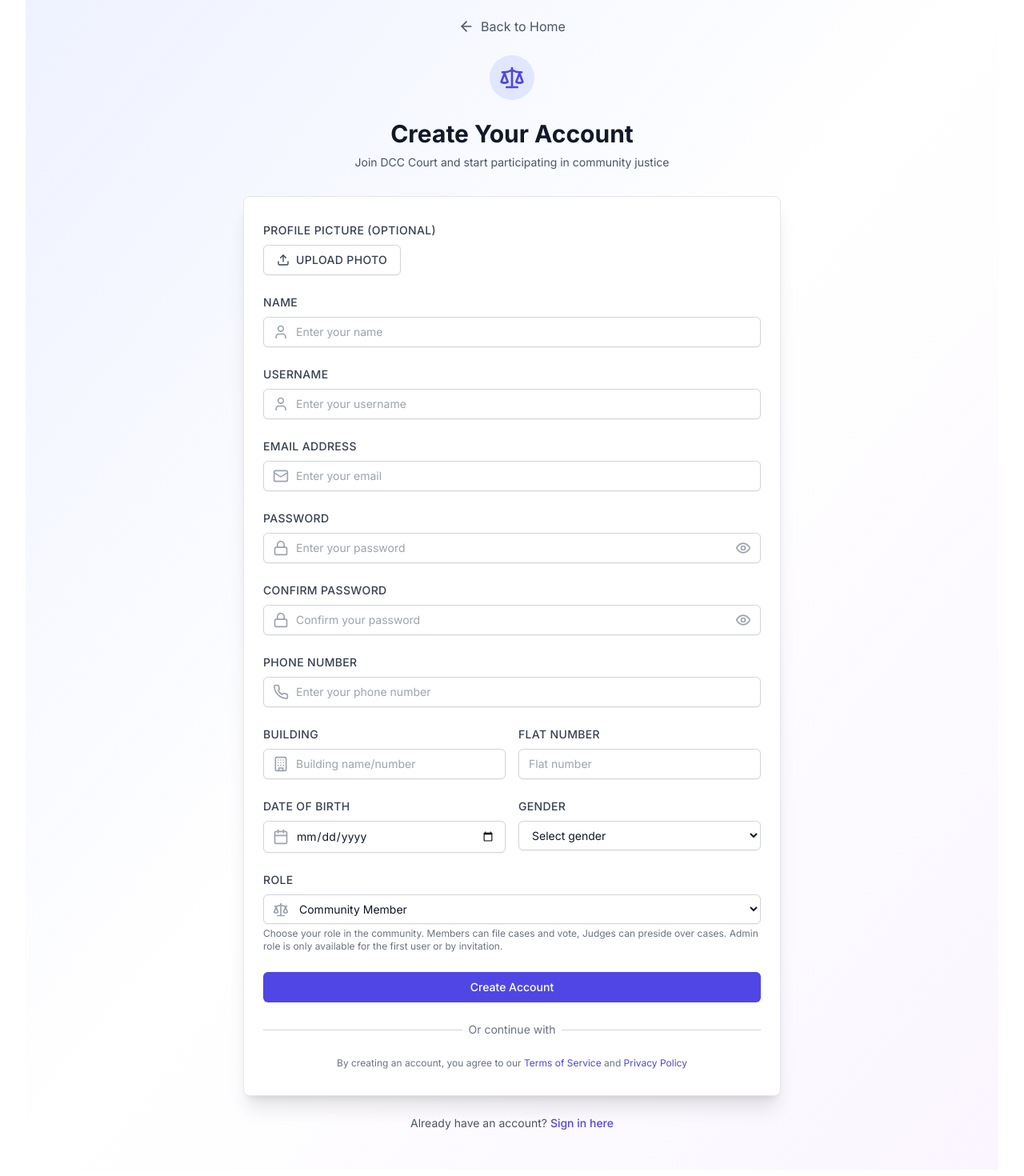
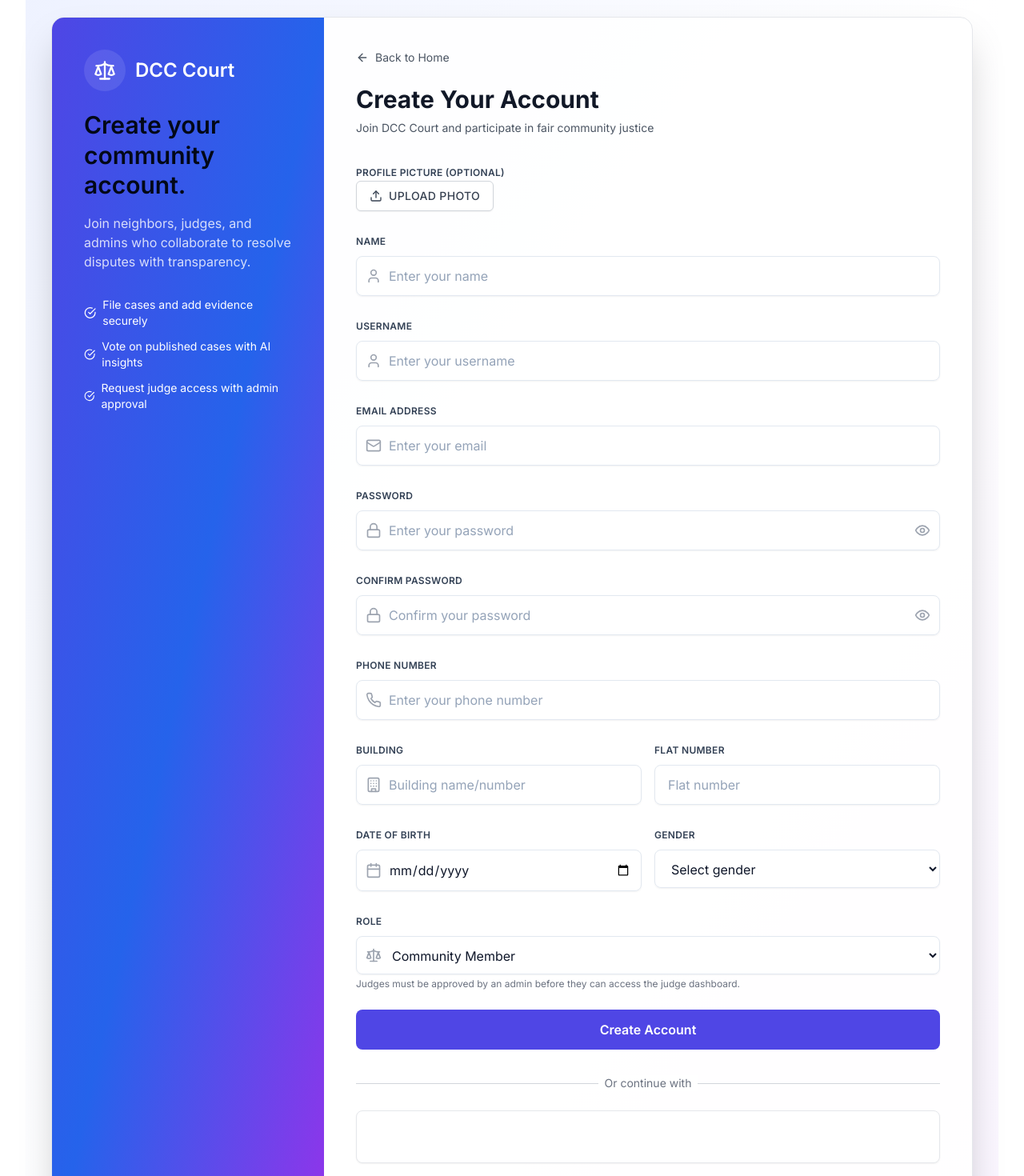
Before and after one commit to Rajnishtheone/Rajnishtheone-decentralized-community-court, a React (Vite) app in the folder frontend/: page /register in a window 1280 px wide. Shown: the part 180-1650 px from the top of the page at 80% size. Built offline with nearby package versions, Linux system fonts and the light colour scheme; no server answers.

Commit message:
feat(frontend): redesign register and enable Google sign-in

```diff
--- a/frontend/src/pages/Register.jsx
+++ b/frontend/src/pages/Register.jsx
@@ -1,7 +1,8 @@
 import React, { useState, useEffect } from 'react'
 import { Link, useNavigate } from 'react-router-dom'
 import { useAuth } from '../context/AuthContext'
-import { Eye, EyeOff, Mail, Lock, User, Phone, Building, Calendar, ArrowLeft, Scale, AlertCircle, Upload } from 'lucide-react'
+import { useTheme } from '../context/ThemeContext.jsx'
+import { Eye, EyeOff, Mail, Lock, User, Phone, Building, Calendar, ArrowLeft, Scale, AlertCircle, Upload, CheckCircle } from 'lucide-react'
 import TermsModal from '../components/TermsModal'
 import { GoogleLogin } from '@react-oauth/google'
 import toast from 'react-hot-toast'
@@ -19,7 +20,7 @@ const Register = () => {
     flat: '',
     dateOfBirth: '',
     gender: '',
-    role: 'member' // Default role
+    role: 'member'
   })
   const [isFirstUser, setIsFirstUser] = useState(false)
   const [showPassword, setShowPassword] = useState(false)
@@ -31,9 +32,9 @@ const Register = () => {
   const [profilePicPreview, setProfilePicPreview] = useState('')
 
   const { register, googleLogin } = useAuth()
+  const { isDark } = useTheme()
   const navigate = useNavigate()
 
-  // Check if this is the first user
   useEffect(() => {
     const checkFirstUser = async () => {
       try {
@@ -57,7 +58,6 @@ const Register = () => {
       ...prev,
       [name]: value
     }))
-    // Clear error when user starts typing
     if (errors[name]) {
       setErrors(prev => ({
         ...prev,
@@ -193,34 +193,55 @@ const Register = () => {
 
   return (
     <div className="min-h-screen bg-gradient-to-br from-indigo-50 via-white to-purple-50 dark:from-gray-900 dark:via-gray-800 dark:to-gray-900 py-12 px-4 sm:px-6 lg:px-8">
-      <div className="max-w-2xl mx-auto">
-        {/* Header */}
-        <div className="text-center mb-8">
-          <Link to="/" className="inline-flex items-center space-x-2 mb-6">
-            <ArrowLeft className="h-5 w-5 text-gray-600 dark:text-gray-400" />
-            <span className="text-gray-600 dark:text-gray-400">Back to Home</span>
-          </Link>
-
-          <div className="flex justify-center mb-6">
-            <div className="p-3 bg-indigo-100 dark:bg-indigo-900 rounded-full">
-              <Scale className="h-8 w-8 text-indigo-600 dark:text-indigo-400" />
+      <div className="w-full max-w-6xl mx-auto bg-white/90 dark:bg-gray-800/90 border border-gray-200 dark:border-gray-700 rounded-2xl shadow-2xl overflow-hidden grid grid-cols-1 lg:grid-cols-[340px_minmax(0,1fr)]">
+        <div className="hidden lg:flex flex-col justify-between p-10 bg-gradient-to-br from-indigo-600 via-blue-600 to-purple-600 text-white">
+          <div>
+            <div className="flex items-center space-x-3 mb-6">
+              <div className="p-3 bg-white/10 rounded-full">
+                <Scale className="h-7 w-7" />
+              </div>
+              <span className="text-2xl font-semibold">DCC Court</span>
+            </div>
+            <h2 className="text-3xl font-semibold leading-tight">Create your community account.</h2>
+            <p className="mt-4 text-white/80">
+              Join neighbors, judges, and admins who collaborate to resolve disputes with transparency.
+            </p>
+            <div className="mt-8 space-y-3 text-sm">
+              <div className="flex items-center gap-2">
+                <CheckCircle className="h-4 w-4" />
+                File cases and add evidence securely
+              </div>
+              <div className="flex items-center gap-2">
+                <CheckCircle className="h-4 w-4" />
+                Vote on published cases with AI insights
+              </div>
+              <div className="flex items-center gap-2">
+                <CheckCircle className="h-4 w-4" />
+                Request judge access with admin approval
+              </div>
+            </div>
+          </div>
+          <div className="text-xs text-white/70">
+            Already a member? Sign in to continue.
           </div>
         </div>
 
-          <h2 className="text-3xl font-bold text-gray-900 dark:text-white">
-            Create Your Account
-          </h2>
-          <p className="mt-2 text-sm text-gray-600 dark:text-gray-400">
-            Join DCC Court and start participating in community justice
-          </p>
+        <div className="p-8 sm:p-10">
+          <div className="flex items-center justify-between mb-6">
+            <Link to="/" className="inline-flex items-center space-x-2 text-sm text-gray-600 dark:text-gray-300">
+              <ArrowLeft className="h-4 w-4" />
+              <span>Back to Home</span>
+            </Link>
           </div>
 
-        {/* Registration Form */}
-        <div className="bg-white dark:bg-gray-800 py-8 px-6 shadow-xl rounded-lg border border-gray-200 dark:border-gray-700">
-          <form onSubmit={handleSubmit} className="space-y-6">
-            {/* Profile Picture */}
+          <h2 className="text-3xl font-bold text-gray-900 dark:text-white">Create Your Account</h2>
+          <p className="mt-2 text-sm text-gray-600 dark:text-gray-400">
+            Join DCC Court and participate in fair community justice
+          </p>
+
+          <form onSubmit={handleSubmit} className="mt-8 space-y-6">
             <div>
-              <label className="block text-sm font-medium text-gray-700 dark:text-gray-300 mb-2">
+              <label className="form-label">
                 Profile Picture (Optional)
               </label>
               <div className="flex items-center space-x-4">
@@ -250,9 +271,8 @@ const Register = () => {
               </div>
             </div>
 
-            {/* Name */}
             <div>
-              <label htmlFor="name" className="block text-sm font-medium text-gray-700 dark:text-gray-300 mb-2">
+              <label htmlFor="name" className="form-label">
                 Name
               </label>
               <div className="relative">
@@ -266,11 +286,7 @@ const Register = () => {
                   autoComplete="name"
                   value={formData.name}
                   onChange={handleChange}
-                  className={`block w-full pl-10 pr-3 py-2 border rounded-md shadow-sm placeholder-gray-400 focus:outline-none focus:ring-indigo-500 focus:border-indigo-500 sm:text-sm ${
-                    errors.name
-                      ? 'border-red-300 dark:border-red-600'
-                      : 'border-gray-300 dark:border-gray-600'
-                  } bg-white dark:bg-gray-700 text-gray-900 dark:text-white`}
+                  className={`form-input pl-10 pr-3 ${errors.name ? 'border-red-300 dark:border-red-600' : ''}`}
                   placeholder="Enter your name"
                 />
               </div>
@@ -282,9 +298,8 @@ const Register = () => {
               )}
             </div>
 
-            {/* Username */}
             <div>
-              <label htmlFor="username" className="block text-sm font-medium text-gray-700 dark:text-gray-300 mb-2">
+              <label htmlFor="username" className="form-label">
                 Username
               </label>
               <div className="relative">
@@ -299,11 +314,7 @@ const Register = () => {
                   required
                   value={formData.username}
                   onChange={handleChange}
-                  className={`block w-full pl-10 pr-3 py-2 border rounded-md shadow-sm placeholder-gray-400 focus:outline-none focus:ring-indigo-500 focus:border-indigo-500 sm:text-sm ${
-                    errors.username
-                      ? 'border-red-300 dark:border-red-600'
-                      : 'border-gray-300 dark:border-gray-600'
-                  } bg-white dark:bg-gray-700 text-gray-900 dark:text-white`}
+                  className={`form-input pl-10 pr-3 ${errors.username ? 'border-red-300 dark:border-red-600' : ''}`}
                   placeholder="Enter your username"
                 />
               </div>
@@ -315,9 +326,8 @@ const Register = () => {
               )}
             </div>
 
-            {/* Email */}
             <div>
-              <label htmlFor="email" className="block text-sm font-medium text-gray-700 dark:text-gray-300 mb-2">
+              <label htmlFor="email" className="form-label">
                 Email Address
               </label>
               <div className="relative">
@@ -332,11 +342,7 @@ const Register = () => {
                   required
                   value={formData.email}
                   onChange={handleChange}
-                  className={`block w-full pl-10 pr-3 py-2 border rounded-md shadow-sm placeholder-gray-400 focus:outline-none focus:ring-indigo-500 focus:border-indigo-500 sm:text-sm ${
-                    errors.email
-                      ? 'border-red-300 dark:border-red-600'
-                      : 'border-gray-300 dark:border-gray-600'
-                  } bg-white dark:bg-gray-700 text-gray-900 dark:text-white`}
+                  className={`form-input pl-10 pr-3 ${errors.email ? 'border-red-300 dark:border-red-600' : ''}`}
                   placeholder="Enter your email"
                 />
               </div>
@@ -348,9 +354,8 @@ const Register = () => {
               )}
             </div>
 
-            {/* Password */}
             <div>
-              <label htmlFor="password" className="block text-sm font-medium text-gray-700 dark:text-gray-300 mb-2">
+              <label htmlFor="password" className="form-label">
                 Password
               </label>
               <div className="relative">
@@ -365,11 +370,7 @@ const Register = () => {
                   required
                   value={formData.password}
                   onChange={handleChange}
-                  className={`block w-full pl-10 pr-10 py-2 border rounded-md shadow-sm placeholder-gray-400 focus:outline-none focus:ring-indigo-500 focus:border-indigo-500 sm:text-sm ${
-                    errors.password
-                      ? 'border-red-300 dark:border-red-600'
-                      : 'border-gray-300 dark:border-gray-600'
-                  } bg-white dark:bg-gray-700 text-gray-900 dark:text-white`}
+                  className={`form-input pl-10 pr-10 ${errors.password ? 'border-red-300 dark:border-red-600' : ''}`}
                   placeholder="Enter your password"
                 />
                 <button
@@ -392,9 +393,8 @@ const Register = () => {
               )}
             </div>
 
-            {/* Confirm Password */}
             <div>
-              <label htmlFor="confirmPassword" className="block text-sm font-medium text-gray-700 dark:text-gray-300 mb-2">
+              <label htmlFor="confirmPassword" className="form-label">
                 Confirm Password
               </label>
               <div className="relative">
@@ -409,11 +409,7 @@ const Register = () => {
                   required
                   value={formData.confirmPassword}
                   onChange={handleChange}
-                  className={`block w-full pl-10 pr-10 py-2 border rounded-md shadow-sm placeholder-gray-400 focus:outline-none focus:ring-indigo-500 focus:border-indigo-500 sm:text-sm ${
-                    errors.confirmPassword
-                      ? 'border-red-300 dark:border-red-600'
-                      : 'border-gray-300 dark:border-gray-600'
-                  } bg-white dark:bg-gray-700 text-gray-900 dark:text-white`}
+                  className={`form-input pl-10 pr-10 ${errors.confirmPassword ? 'border-red-300 dark:border-red-600' : ''}`}
                   placeholder="Confirm your password"
                 />
                 <button
@@ -436,9 +432,8 @@ const Register = () => {
               )}
             </div>
 
-            {/* Phone */}
             <div>
-              <label htmlFor="phone" className="block text-sm font-medium text-gray-700 dark:text-gray-300 mb-2">
+              <label htmlFor="phone" className="form-label">
                 Phone Number
               </label>
               <div className="relative">
@@ -453,11 +448,7 @@ const Register = () => {
                   required
                   value={formData.phone}
                   onChange={handleChange}
-                  className={`block w-full pl-10 pr-3 py-2 border rounded-md shadow-sm placeholder-gray-400 focus:outline-none focus:ring-indigo-500 focus:border-indigo-500 sm:text-sm ${
-                    errors.phone
-                      ? 'border-red-300 dark:border-red-600'
-                      : 'border-gray-300 dark:border-gray-600'
-                  } bg-white dark:bg-gray-700 text-gray-900 dark:text-white`}
+                  className={`form-input pl-10 pr-3 ${errors.phone ? 'border-red-300 dark:border-red-600' : ''}`}
                   placeholder="Enter your phone number"
                 />
               </div>
@@ -469,10 +460,9 @@ const Register = () => {
               )}
             </div>
 
-            {/* Building and Flat */}
             <div className="grid grid-cols-1 md:grid-cols-2 gap-4">
               <div>
-                <label htmlFor="building" className="block text-sm font-medium text-gray-700 dark:text-gray-300 mb-2">
+                <label htmlFor="building" className="form-label">
                   Building
                 </label>
                 <div className="relative">
@@ -486,11 +476,7 @@ const Register = () => {
                     required
                     value={formData.building}
                     onChange={handleChange}
-                    className={`block w-full pl-10 pr-3 py-2 border rounded-md shadow-sm placeholder-gray-400 focus:outline-none focus:ring-indigo-500 focus:border-indigo-500 sm:text-sm ${
-                      errors.building
-                        ? 'border-red-300 dark:border-red-600'
-                        : 'border-gray-300 dark:border-gray-600'
-                    } bg-white dark:bg-gray-700 text-gray-900 dark:text-white`}
+                    className={`form-input pl-10 pr-3 ${errors.building ? 'border-red-300 dark:border-red-600' : ''}`}
                     placeholder="Building name/number"
                   />
                 </div>
@@ -503,7 +489,7 @@ const Register = () => {
               </div>
 
               <div>
-                <label htmlFor="flat" className="block text-sm font-medium text-gray-700 dark:text-gray-300 mb-2">
+                <label htmlFor="flat" className="form-label">
                   Flat Number
                 </label>
                 <input
@@ -513,11 +499,7 @@ const Register = () => {
                   required
                   value={formData.flat}
                   onChange={handleChange}
-                  className={`block w-full px-3 py-2 border rounded-md shadow-sm placeholder-gray-400 focus:outline-none focus:ring-indigo-500 focus:border-indigo-500 sm:text-sm ${
-                    errors.flat
-                      ? 'border-red-300 dark:border-red-600'
-                      : 'border-gray-300 dark:border-gray-600'
-                  } bg-white dark:bg-gray-700 text-gray-900 dark:text-white`}
+                  className={`form-input ${errors.flat ? 'border-red-300 dark:border-red-600' : ''}`}
                   placeholder="Flat number"
                 />
                 {errors.flat && (
@@ -529,10 +511,9 @@ const Register = () => {
               </div>
             </div>
 
-            {/* Date of Birth and Gender */}
             <div className="grid grid-cols-1 md:grid-cols-2 gap-4">
               <div>
-                <label htmlFor="dateOfBirth" className="block text-sm font-medium text-gray-700 dark:text-gray-300 mb-2">
+                <label htmlFor="dateOfBirth" className="form-label">
                   Date of Birth
                 </label>
                 <div className="relative">
@@ -546,11 +527,7 @@ const Register = () => {
                     required
                     value={formData.dateOfBirth}
                     onChange={handleChange}
-                    className={`block w-full pl-10 pr-3 py-2 border rounded-md shadow-sm placeholder-gray-400 focus:outline-none focus:ring-indigo-500 focus:border-indigo-500 sm:text-sm ${
-                      errors.dateOfBirth
-                        ? 'border-red-300 dark:border-red-600'
-                        : 'border-gray-300 dark:border-gray-600'
-                    } bg-white dark:bg-gray-700 text-gray-900 dark:text-white`}
+                    className={`form-input pl-10 pr-3 ${errors.dateOfBirth ? 'border-red-300 dark:border-red-600' : ''}`}
                   />
                 </div>
                 {errors.dateOfBirth && (
@@ -562,7 +539,7 @@ const Register = () => {
               </div>
 
               <div>
-                <label htmlFor="gender" className="block text-sm font-medium text-gray-700 dark:text-gray-300 mb-2">
+                <label htmlFor="gender" className="form-label">
                   Gender
                 </label>
                 <select
@@ -571,11 +548,7 @@ const Register = () => {
                   required
                   value={formData.gender}
                   onChange={handleChange}
-                  className={`block w-full px-3 py-2 border rounded-md shadow-sm placeholder-gray-400 focus:outline-none focus:ring-indigo-500 focus:border-indigo-500 sm:text-sm ${
-                    errors.gender
-                      ? 'border-red-300 dark:border-red-600'
-                      : 'border-gray-300 dark:border-gray-600'
-                  } bg-white dark:bg-gray-700 text-gray-900 dark:text-white`}
+                  className={`form-input ${errors.gender ? 'border-red-300 dark:border-red-600' : ''}`}
                 >
                   <option value="">Select gender</option>
                   <option value="male">Male</option>
@@ -591,9 +564,8 @@ const Register = () => {
               </div>
             </div>
 
-            {/* Role Selection */}
             <div>
-              <label htmlFor="role" className="block text-sm font-medium text-gray-700 dark:text-gray-300 mb-2">
+              <label htmlFor="role" className="form-label">
                 Role
               </label>
               <div className="relative">
@@ -605,22 +577,17 @@ const Register = () => {
                   name="role"
                   value={formData.role}
                   onChange={handleChange}
-                  className={`block w-full pl-10 pr-3 py-2 border rounded-md shadow-sm placeholder-gray-400 focus:outline-none focus:ring-indigo-500 focus:border-indigo-500 sm:text-sm ${
-                    errors.role
-                      ? 'border-red-300 dark:border-red-600'
-                      : 'border-gray-300 dark:border-gray-600'
-                  } bg-white dark:bg-gray-700 text-gray-900 dark:text-white`}
+                  className={`form-input pl-10 pr-3 ${errors.role ? 'border-red-300 dark:border-red-600' : ''}`}
                 >
                   <option value="member">Community Member</option>
-                  <option value="judge">Judge</option>
+                  <option value="judge">Judge (requires approval)</option>
                   {isFirstUser && <option value="admin">Admin (First User)</option>}
                 </select>
               </div>
               <p className="mt-1 text-xs text-gray-500 dark:text-gray-400">
                 {isFirstUser
-                  ? "You're the first user! You can choose to be an admin with full system access."
-                  : "Choose your role in the community. Members can file cases and vote, Judges can preside over cases. Admin role is only available for the first user or by invitation."
-                }
+                  ? "You're the first user. You can choose to be an admin with full system access."
+                  : 'Judges must be approved by an admin before they can access the judge dashboard.'}
               </p>
               {errors.role && (
                 <div className="flex items-center mt-1 text-sm text-red-600 dark:text-red-400">
@@ -630,11 +597,10 @@ const Register = () => {
               )}
             </div>
 
-            {/* Submit Button */}
             <button
               type="submit"
               disabled={isLoading}
-              className="group relative w-full flex justify-center py-2 px-4 border border-transparent text-sm font-medium rounded-md text-white bg-indigo-600 hover:bg-indigo-700 focus:outline-none focus:ring-2 focus:ring-offset-2 focus:ring-indigo-500 disabled:opacity-50 disabled:cursor-not-allowed transition-colors"
+              className="group relative w-full flex justify-center py-3 px-4 border border-transparent text-base font-semibold rounded-lg text-white bg-indigo-600 hover:bg-indigo-700 focus:outline-none focus:ring-2 focus:ring-offset-2 focus:ring-indigo-500 disabled:opacity-50 disabled:cursor-not-allowed transition-colors"
             >
               {isLoading ? (
                 <div className="flex items-center">
@@ -647,8 +613,7 @@ const Register = () => {
             </button>
           </form>
 
-          {/* Divider */}
-          <div className="mt-6">
+          <div className="mt-8">
             <div className="relative">
               <div className="absolute inset-0 flex items-center">
                 <div className="w-full border-t border-gray-300 dark:border-gray-600" />
@@ -661,20 +626,21 @@ const Register = () => {
             </div>
           </div>
 
-          {/* Google Registration - Temporarily Disabled */}
-          {/* <div className="mt-6">
+          <div
+            className="mt-6 rounded-lg border border-gray-200 dark:border-gray-700 bg-white dark:bg-gray-900 p-3 shadow-sm"
+            style={{ colorScheme: isDark ? 'dark' : 'light' }}
+          >
             <GoogleLogin
               onSuccess={handleGoogleSuccess}
               onError={handleGoogleError}
-              theme="outline"
+              theme={isDark ? 'filled_black' : 'outline'}
               size="large"
               text="signup_with"
               shape="rectangular"
               width="100%"
             />
-          </div> */}
+          </div>
 
-          {/* Terms and Privacy */}
           <div className="mt-6 text-center">
             <p className="text-xs text-gray-500 dark:text-gray-400">
               By creating an account, you agree to our{' '}
@@ -693,11 +659,7 @@ const Register = () => {
               </Link>
             </p>
           </div>
-        </div>
 
-
-
-        {/* Sign In Link */}
           <div className="text-center mt-6">
             <p className="text-sm text-gray-600 dark:text-gray-400">
               Already have an account?{' '}
@@ -710,8 +672,8 @@ const Register = () => {
             </p>
           </div>
         </div>
+      </div>
 
-      {/* Terms Modal */}
       <TermsModal isOpen={showTerms} onClose={() => setShowTerms(false)} />
     </div>
   )
```
Lines whose indentation alone changed are shown as unchanged.
